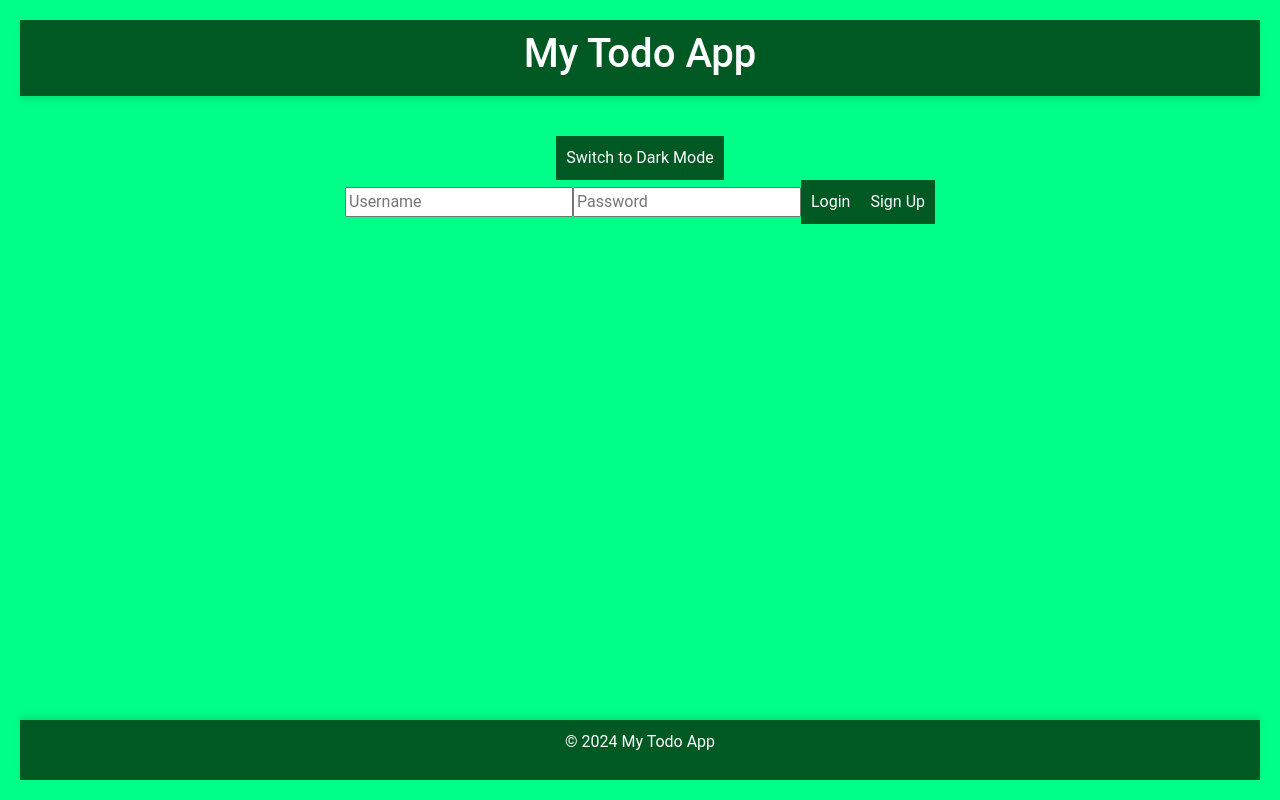
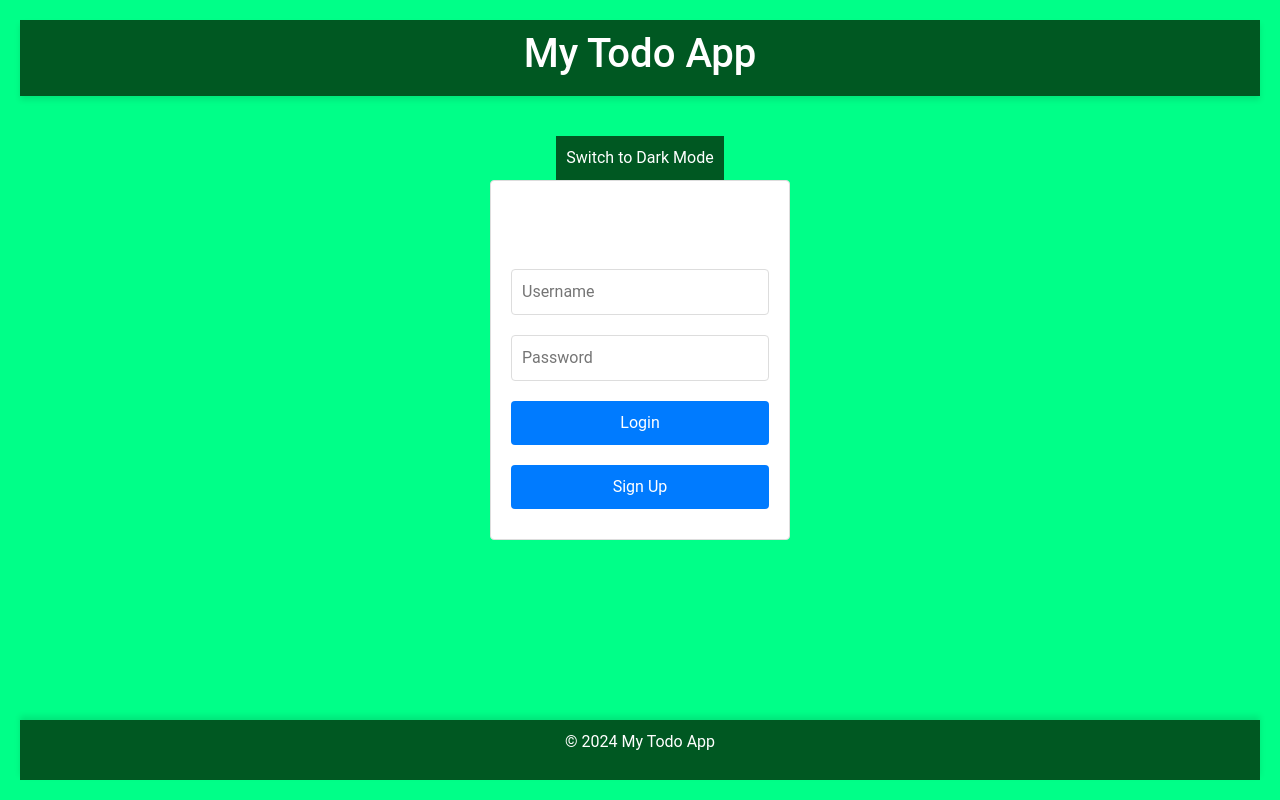
Before and after one commit to BariscanTosyali/my-react-app, a React (Create React App) app: page / in a window 1280 px wide. Built offline with nearby package versions, Linux system fonts and the light colour scheme.

Commit message:
first commit

```diff
--- a/db.json
+++ b/db.json
@@ -64,6 +64,11 @@
       "id": "6086",
       "username": "ece",
       "password": "ece123"
+    },
+    {
+      "id": "4f34",
+      "username": "ouz",
+      "password": "91827364"
     }
   ],
   "tasks": [
@@ -110,6 +115,14 @@
       "completed": false,
       "username": "serdar",
       "reminder": "2024-08-08T14:25"
+    },
+    {
+      "id": "65c6",
+      "text": "drink coffee",
+      "category": "Work",
+      "completed": false,
+      "username": "bariscan",
+      "reminder": "2024-11-22T21:15"
     }
   ]
 }
--- a/src/components/LoginForm.js
+++ b/src/components/LoginForm.js
@@ -5,17 +5,21 @@ const LoginForm = ({ onLogin, onSignup }) => {
   const [username, setUsername] = useState('');
   const [password, setPassword] = useState('');
 
+  // Giriş işlemini gerçekleştiren fonksiyon
   const handleSubmit = (e) => {
-    e.preventDefault();
-    onLogin(username, password);
+    e.preventDefault(); // Formun varsayılan submit davranışını durdurur
+    onLogin(username, password); // OnLogin fonksiyonunu tetikler
   };
 
+  // Kayıt olma işlemini gerçekleştiren fonksiyon
   const handleSignup = (e) => {
-    e.preventDefault();
-    onSignup(username, password);
+    e.preventDefault(); // Formun varsayılan submit davranışını durdurur
+    onSignup(username, password); // OnSignup fonksiyonunu tetikler
   };
 
   return (
+    <div className="login-form">
+      <h2>Login or Sign Up</h2>
       <form onSubmit={handleSubmit}>
         <input
           type="text"
@@ -34,6 +38,7 @@ const LoginForm = ({ onLogin, onSignup }) => {
         <button type="submit">Login</button>
         <button type="button" onClick={handleSignup}>Sign Up</button>
       </form>
+    </div>
   );
 };
 
```
Lines whose indentation alone changed are shown as unchanged.
